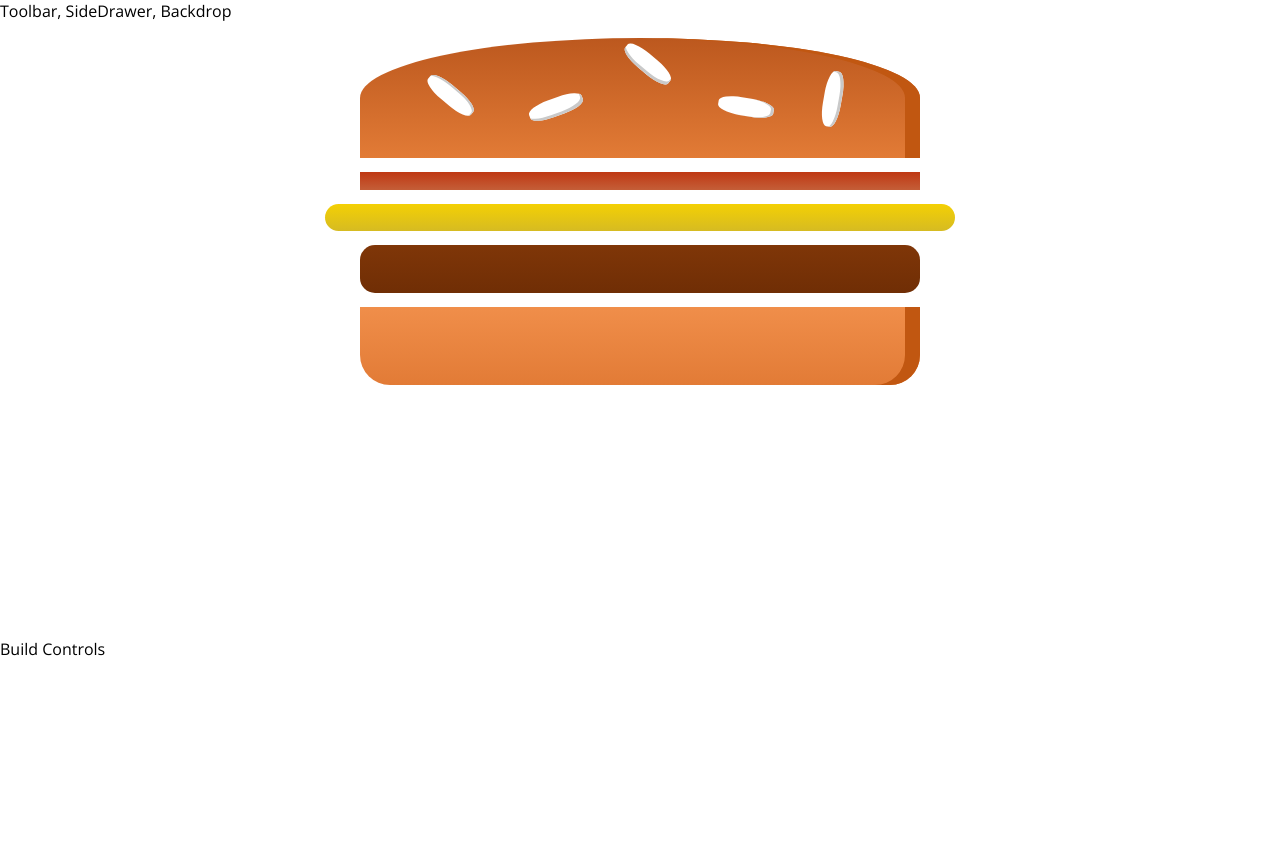
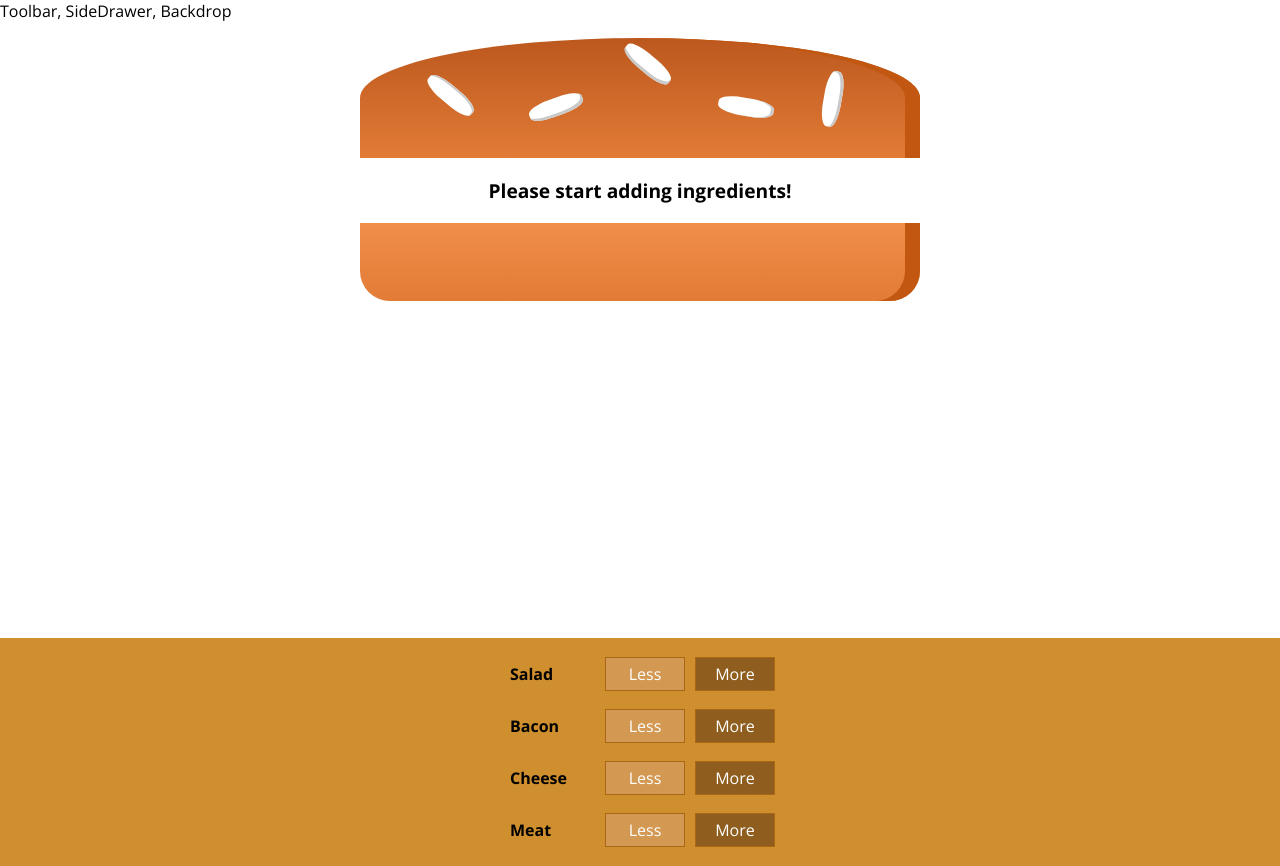
Before and after one commit to sriharshakappala/burger-builder, a React app: page / in a window 1280 px wide. Before the commit the page ends 800 px from the top, so only its background shows below. Built offline with nearby package versions, Linux system fonts and the light colour scheme.

Commit message:
Add build controls

```diff
--- /dev/null
+++ b/src/components/Burger/BuildControls/BuildControl/BuildControl.css
@@ -0,0 +1,56 @@
+.BuildControl {
+  display: flex;
+  justify-content: space-between;
+  align-items: center;
+  margin: 5px 0;
+}
+
+.BuildControl button {
+  display: block;
+  font: inherit;
+  padding: 5px;
+  margin: 0 5px;
+  width: 80px;
+  border: 1px solid #AA6817;
+  cursor: pointer;
+  outline: none;
+}
+
+.BuildControl button:disabled {
+  background-color: #AC9980;
+  border: 1px solid #7E7365;
+  color: #ccc;
+  cursor: default;
+}
+
+.BuildControl button:hover:disabled {
+  background-color: #AC9980;
+  color: #ccc;
+  cursor: not-allowed;
+}
+
+.Label {
+  padding: 10px;
+  font-weight: bold;
+  width: 80px;
+}
+
+.BuildControl .Less {
+  background-color: #D39952;
+  color: white;
+}
+
+.BuildControl .More {
+  background-color: #8F5E1E;
+  color: white;
+}
+
+.BuildControl .Less:hover, .BuildControl .Less:active {
+  background-color: #DAA972;
+  color: white;
+}
+
+.BuildControl .More:hover,.BuildControl .More:active {
+  background-color: #99703F;
+  color: white;
+}
--- /dev/null
+++ b/src/components/Burger/BuildControls/BuildControl/BuildControl.js
@@ -0,0 +1,15 @@
+import React from 'react';
+
+import classes from './BuildControl.css'
+
+const buildControl = (props) => {
+  return (
+    <div className={classes.BuildControl}>
+      <div className={classes.Label}>{props.label}</div>
+      <button className={classes.Less}>Less</button>
+      <button className={classes.More}>More</button>
+    </div>
+  );
+}
+
+export default buildControl;
--- /dev/null
+++ b/src/components/Burger/BuildControls/BuildControls.css
@@ -0,0 +1,10 @@
+.BuildControls {
+  width: 100%;
+  background-color: #CF8F2E;
+  display: flex;
+  flex-flow: column;
+  align-items: center;
+  box-shadow: 0 2px 1px #ccc;
+  margin: auto;
+  padding: 10px 0;
+}
--- /dev/null
+++ b/src/components/Burger/BuildControls/BuildControls.js
@@ -0,0 +1,23 @@
+import React from 'react';
+
+import classes from './BuildControls.css';
+import BuildControl from './BuildControl/BuildControl';
+
+const controls = [
+  { label: 'Salad', type: 'salad' },
+  { label: 'Bacon', type: 'bacon' },
+  { label: 'Cheese', type: 'cheese' },
+  { label: 'Meat', type: 'meat' },
+]
+
+const buildControls = (props) => {
+  return (
+    <div className={classes.BuildControls}>
+      {controls.map(control => (
+        <BuildControl key={control.label} label={control.label} />
+      ))}
+    </div>
+  );
+}
+
+export default buildControls;
--- a/src/components/Burger/Burger.js
+++ b/src/components/Burger/Burger.js
@@ -4,11 +4,16 @@
 import BurgerIngredient from './BurgerIngredient/BurgerIngredient';
 
 const burger = (props) => {
-  const transfomedIngredients = Object.keys(props.ingredients).map(igKey => {
+  let transfomedIngredients = Object.keys(props.ingredients).map(igKey => {
     return [...Array(props.ingredients[igKey])].map((_, i) => {
       return <BurgerIngredient key={igKey + i} type={igKey} />;
     });
-  });
+  }).reduce((arr, el) => {
+    return arr.concat(el);
+  }, []);
+  if (transfomedIngredients.length === 0) {
+    transfomedIngredients = <p>Please start adding ingredients!</p>
+  }
   return (
     <div className={classes.Burger}>
       <BurgerIngredient type="bread-top" />
--- a/src/containers/BurgerBuilder/BurgerBuilder.js
+++ b/src/containers/BurgerBuilder/BurgerBuilder.js
@@ -1,6 +1,7 @@
 import React, { Component } from 'react';
 import Aux from '../../hoc/Aux'
 import Burger from '../../components/Burger/Burger';
+import BuildControls from '../../components/Burger/BuildControls/BuildControls';
 
 class BurgerBuilder extends Component {
 
@@ -12,9 +13,9 @@
   state = {
     ingredients: {
       salad: 0,
-      bacon: 1,
-      cheese: 1,
-      meat: 1
+      bacon: 0,
+      cheese: 0,
+      meat: 0
     }
   }
 
@@ -22,9 +23,7 @@
     return (
       <Aux>
         <Burger ingredients={this.state.ingredients} />
-        <div>
-          Build Controls
-        </div>
+        <BuildControls />
       </Aux>
     );
   }
```
Also changed, not shown: 2 other files (tests, documents, lock files or other folders).
